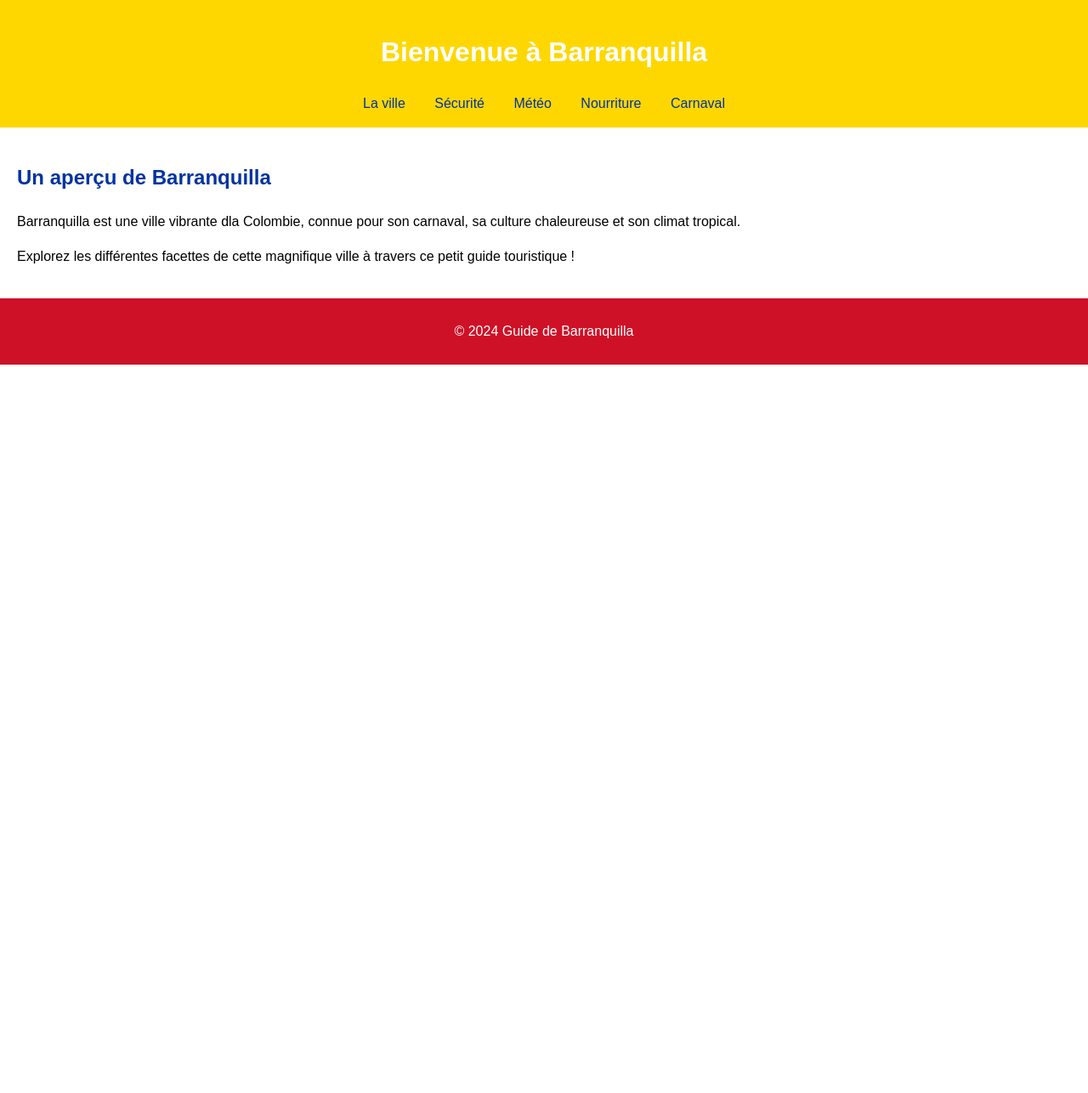
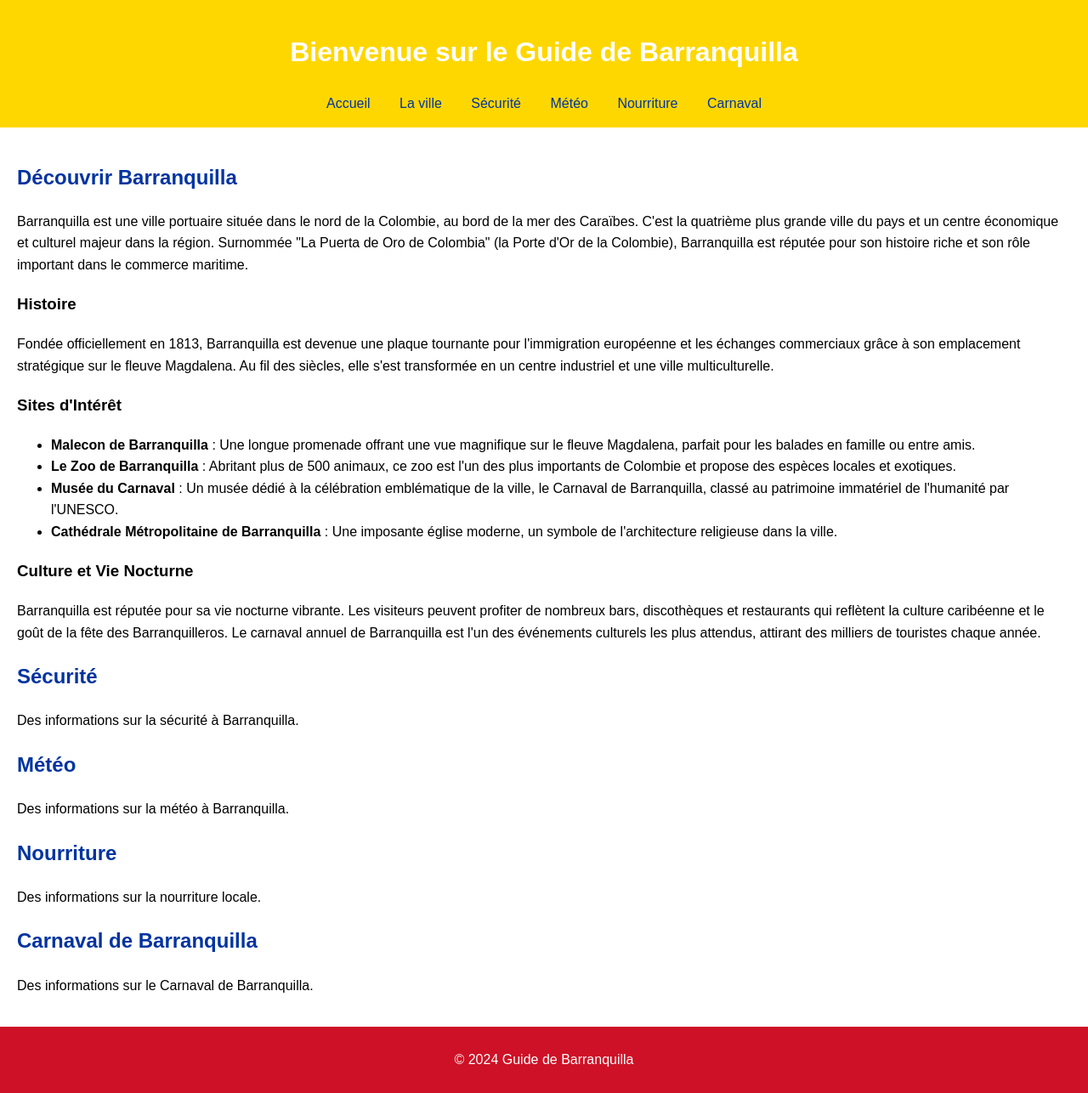
Before and after one commit to Marine20296/Barranquilla-Colombie, a plain HTML site: page index.html in a window 1280 px wide. Shown: the whole page at 85% size. Before the commit the page ends 800 px from the top, so only its background shows below. Drawn offline with Linux system fonts and the light colour scheme.

Commit message:
Update index.html

```diff
--- a/index.html
+++ b/index.html
@@ -1,33 +1,68 @@
 <!DOCTYPE html>
 <html lang="fr">
 <head>
-    <link rel="stylesheet" href="style.css">
     <meta charset="UTF-8">
     <meta name="viewport" content="width=device-width, initial-scale=1.0">
     <title>Guide de Barranquilla</title>
-    <!-- Lien vers le fichier CSS externe -->
     <link rel="stylesheet" href="style.css">
 </head>
 <body>
     <header>
-        <h1>Bienvenue à Barranquilla</h1>
+        <h1>Bienvenue sur le Guide de Barranquilla</h1>
         <nav>
             <ul>
-                <li><a href="city.html">La ville</a></li>
-                <li><a href="security.html">Sécurité</a></li>
-                <li><a href="weather.html">Météo</a></li>
-                <li><a href="food.html">Nourriture</a></li>
-                <li><a href="carnival.html">Carnaval</a></li>
+                <li><a href="index.html">Accueil</a></li>
+                <li><a href="#ville">La ville</a></li>
+                <li><a href="#securite">Sécurité</a></li>
+                <li><a href="#meteo">Météo</a></li>
+                <li><a href="#nourriture">Nourriture</a></li>
+                <li><a href="#carnaval">Carnaval</a></li>
             </ul>
         </nav>
     </header>
+
     <main>
-        <section>
-            <h2>Un aperçu de Barranquilla</h2>
-            <p>Barranquilla est une ville vibrante dla Colombie, connue pour son carnaval, sa culture chaleureuse et son climat tropical.</p>
-            <p>Explorez les différentes facettes de cette magnifique ville à travers ce petit guide touristique !</p>
+        <!-- Insère la section sur la ville ici -->
+        <section id="ville">
+            <h2>Découvrir Barranquilla</h2>
+            <p>Barranquilla est une ville portuaire située dans le nord de la Colombie, au bord de la mer des Caraïbes. C'est la quatrième plus grande ville du pays et un centre économique et culturel majeur dans la région. Surnommée "La Puerta de Oro de Colombia" (la Porte d'Or de la Colombie), Barranquilla est réputée pour son histoire riche et son rôle important dans le commerce maritime.</p>
+
+            <h3>Histoire</h3>
+            <p>Fondée officiellement en 1813, Barranquilla est devenue une plaque tournante pour l'immigration européenne et les échanges commerciaux grâce à son emplacement stratégique sur le fleuve Magdalena. Au fil des siècles, elle s'est transformée en un centre industriel et une ville multiculturelle.</p>
+
+            <h3>Sites d'Intérêt</h3>
+            <ul>
+                <li><strong>Malecon de Barranquilla</strong> : Une longue promenade offrant une vue magnifique sur le fleuve Magdalena, parfait pour les balades en famille ou entre amis.</li>
+                <li><strong>Le Zoo de Barranquilla</strong> : Abritant plus de 500 animaux, ce zoo est l'un des plus importants de Colombie et propose des espèces locales et exotiques.</li>
+                <li><strong>Musée du Carnaval</strong> : Un musée dédié à la célébration emblématique de la ville, le Carnaval de Barranquilla, classé au patrimoine immatériel de l'humanité par l'UNESCO.</li>
+                <li><strong>Cathédrale Métropolitaine de Barranquilla</strong> : Une imposante église moderne, un symbole de l'architecture religieuse dans la ville.</li>
+            </ul>
+
+            <h3>Culture et Vie Nocturne</h3>
+            <p>Barranquilla est réputée pour sa vie nocturne vibrante. Les visiteurs peuvent profiter de nombreux bars, discothèques et restaurants qui reflètent la culture caribéenne et le goût de la fête des Barranquilleros. Le carnaval annuel de Barranquilla est l'un des événements culturels les plus attendus, attirant des milliers de touristes chaque année.</p>
+        </section>
+
+        <section id="securite">
+            <h2>Sécurité</h2>
+            <p>Des informations sur la sécurité à Barranquilla.</p>
+        </section>
+
+        <section id="meteo">
+            <h2>Météo</h2>
+            <p>Des informations sur la météo à Barranquilla.</p>
+        </section>
+
+        <section id="nourriture">
+            <h2>Nourriture</h2>
+            <p>Des informations sur la nourriture locale.</p>
+        </section>
+
+        <section id="carnaval">
+            <h2>Carnaval de Barranquilla</h2>
+            <p>Des informations sur le Carnaval de Barranquilla.</p>
         </section>
     </main>
+
     <footer>
         <p>© 2024 Guide de Barranquilla</p>
     </footer>
```
